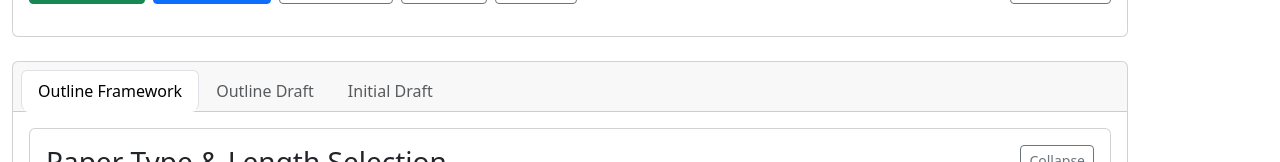
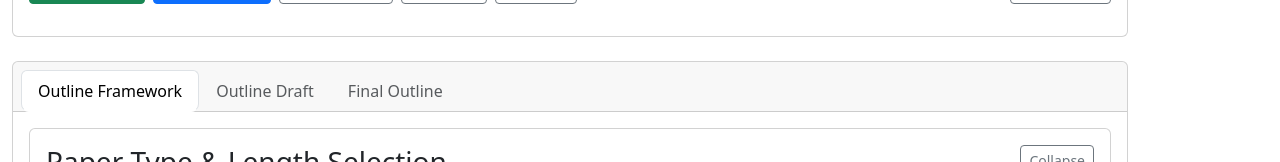
Before and after one commit to obrien-jimmy/report_generator, a React (Vite) app in the folder frontend/: page / in a window 1280 px wide. Shown: the part 269-431 px from the top of the page. Built offline with nearby package versions, Linux system fonts and the light colour scheme.

Commit message:
changed the tabs so initial draft says Final Outline.

```diff
--- a/frontend/src/App.jsx
+++ b/frontend/src/App.jsx
@@ -7,7 +7,7 @@ import MethodologyGenerator from './components/MethodologyGenerator';
 import OutlineGenerator from './components/OutlineFrameworkGenerator';
 import PaperTypeSelector from './components/PaperTypeSelector';
 import OutlineDraft from './components/OutlineDraft';
-import InitialDraft from './components/InitialDraft';
+import FinalOutline from './components/FinalOutline';
 import ProjectManager from './components/ProjectManager';
 
 function App() {
@@ -247,7 +247,7 @@ function App() {
                 role="tab"
                 disabled={!draftData}
               >
-                Initial Draft
+                Final Outline
               </button>
             </li>
           </ul>
@@ -341,10 +341,10 @@ function App() {
             </div>
           )}
 
-          {/* Initial Draft Tab */}
+          {/* Final Outline Tab */}
           {activeTab === 'initial' && (
             <div className="tab-pane fade show active">
-              <InitialDraft
+              <FinalOutline
                 draftData={draftData}
                 finalThesis={finalThesis}
               />
--- a/frontend/src/components/InitialDraft.jsx
+++ b/frontend/src/components/FinalOutline.jsx
@@ -1,7 +1,7 @@
 import { useState } from 'react';
 import { FaDownload, FaEdit, FaEye, FaEyeSlash } from 'react-icons/fa';
 
-const InitialDraft = ({ draftData, finalThesis }) => {
+const FinalOutline = ({ draftData, finalThesis }) => {
   const [collapsed, setCollapsed] = useState(false);
 
   const generateFullDraft = () => {
@@ -115,4 +115,4 @@ const InitialDraft = ({ draftData, finalThesis }) => {
   );
 };
 
-export default InitialDraft;
+export default FinalOutline;
```
